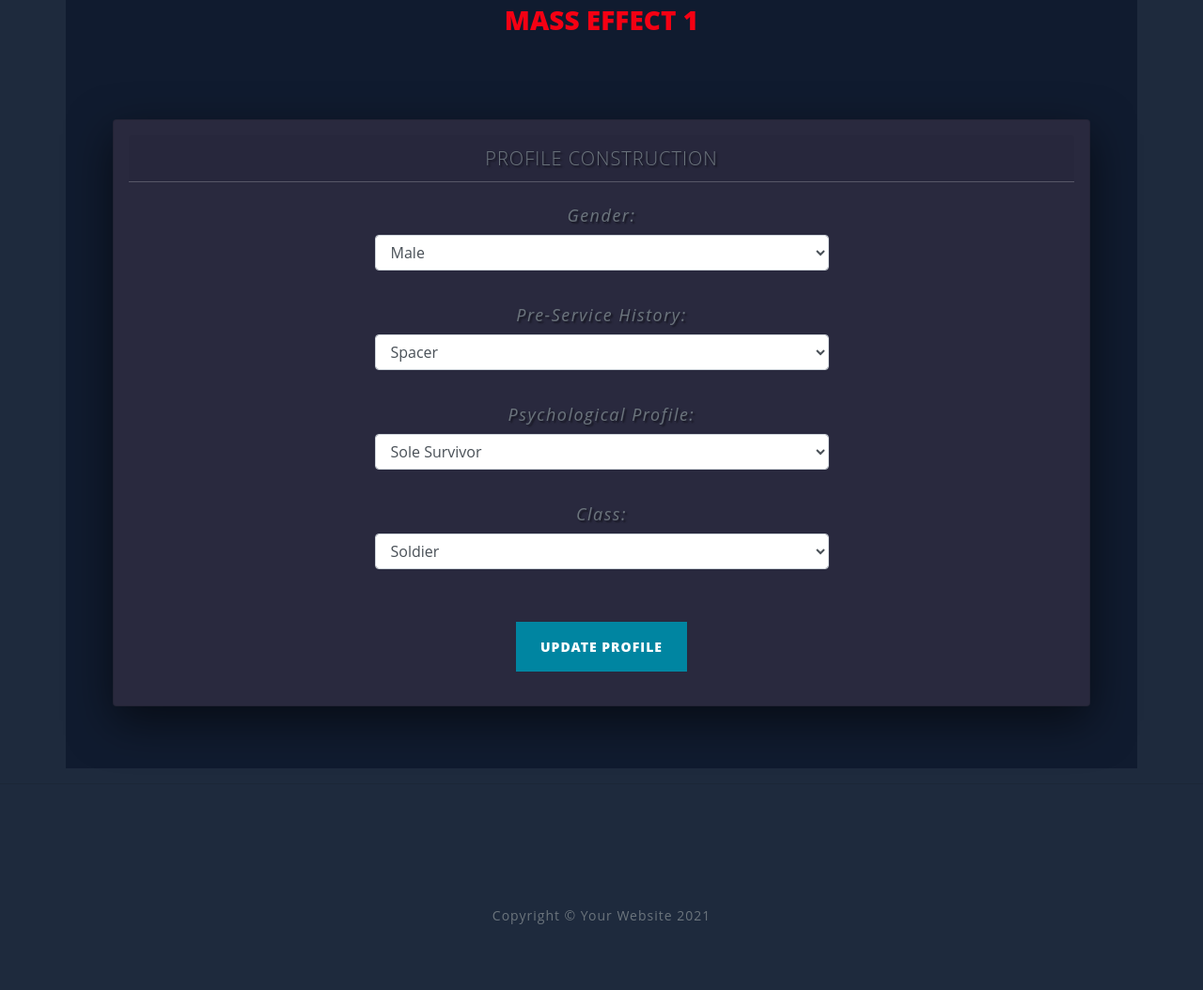
After one commit to EllenSt264/mass-effect-wiki, a Flask app: template templates/edit_1.html in a window 1280 px wide. The commit adds this page. Shown: the part 575-1629 px from the top of the page at 94% size. Run offline with Flask 2, Linux system fonts and the light colour scheme; the template is opened without the code that fills it, so the values that code supplies are empty; some libraries are stand-ins or nearby versions.

Commit message:
Add Update Data functionality for mass_effect_1 db

```diff
--- a/run.py
+++ b/run.py
@@ -137,8 +137,10 @@
 
     user_shepard = list(mongo.db.user_shepard.find())
 
+    mass_effect_1 = list(mongo.db.mass_effect_1.find())
+
     if session["user"]:
-        return render_template("shepard.html", username=username, user_shepard=user_shepard)
+        return render_template("shepard.html", username=username, user_shepard=user_shepard, mass_effect_1=mass_effect_1)
 
     return redirect(url_for("login"))
 
@@ -177,6 +179,26 @@
     return render_template("mass_effect_1.html", username=session["user"])
 
 
+@app.route("/edit_1/<shepard_id>", methods=["GET", "POST"])
+def edit_1(shepard_id):
+    if request.method == "POST":
+        submit = {
+            "created_by": session["user"],
+            "game_id": "1",
+            "gender": request.form.get("gender"),
+            "service_history": request.form.get("service-history"),
+            "psychological_profile": request.form.get("psychological-profile"),
+            "class": request.form.get("class")
+        }
+        mongo.db.mass_effect_1.update({
+            "_id": ObjectId(shepard_id)}, submit)
+        flash("Profile Successfully Updated")
+        return redirect(url_for("shepard", username=session["user"]))
+
+    shepard = mongo.db.mass_effect_1.find_one({"_id": ObjectId(shepard_id)})
+    return render_template("edit_1.html", shepard=shepard)
+
+
 @app.route("/logout")
 def logout():
     # Remove user from session cookies
--- /dev/null
+++ b/templates/edit_1.html
@@ -0,0 +1,62 @@
+{% extends "base.html" %}
+{% block content %}
+
+    <h3 class="game-heading text-center">Mass Effect 1</h3>
+
+    <div class="card text-white mb-3 p-3 mx-auto text-center profile-construction">
+
+        <div class="card-header text-muted">
+            Profile Construction
+        </div>
+
+        <div class="card-body">
+            <form method="POST" action="{{ url_for('edit_1', shepard_id=shepard._id) }}">
+                <!-- Gender -->
+                <div class="form-group pb-3">
+                    <label for="gender" class="text-muted">Gender: </label>
+                    <select name="gender" id="gender" class="form-control w-50 mx-auto">
+                        <option value="male">Male</option>
+                        <option value="female">Female</option>
+                    </select>
+                </div>
+                <!-- Pre-Service History -->
+                <div class="form-group pb-3">
+                    <label for="service-history" class="text-muted">Pre-Service History: </label>
+                    <select name="service-history" id="service-history" class="form-control w-50 mx-auto">
+                        <option value="Spacer">Spacer</option>
+                        <option value="Earthborn">Earthborn</option>
+                        <option value="Colonist">Colonist</option>
+                    </select>
+                </div>
+                <!-- Psychological Profile -->
+                <div class="form-group pb-3">
+                    <label for="psychological-profile" class="text-muted">Psychological Profile: </label>
+                    <select name="psychological-profile" id="psychological-profile" class="form-control w-50 mx-auto">
+                        <option value="Sole Survivor">Sole Survivor</option>
+                        <option value="War Hero">War Hero</option>
+                        <option value="Ruthless">Ruthless</option>
+                    </select>
+                </div>
+                <!-- Class -->
+                <div class="form-group pb-3">
+                    <label for="class" class="text-muted">Class: </label>
+                    <select name="class" id="class" class="form-control w-50 mx-auto">
+                        <option value="Soldier">Soldier</option>
+                        <option value="Engineer">Engineer</option>
+                        <option value="Adept">Adept</option>
+                        <option value="Infiltrator">Infiltrator</option>
+                        <option value="Sentinel">Sentinel</option>
+                        <option value="Vanguard">Vanguard</option>
+                    </select>
+                </div>
+                <button type="submit" class="btn btn-primary mt-4">Update Profile</button>
+            </form>
+        </div>
+
+
+
+
+    </div>
+
+
+{% endblock %}
--- a/templates/shepard.html
+++ b/templates/shepard.html
@@ -70,7 +70,9 @@
                         </div>
                         <!-- Update -->
                         <div class="col-12 text-center">
-                            <button type=button class="btn btn-info my-5">Update Data</button>
+                            <a href="{{ url_for('edit_1', shepard_id=shepard._id) }}" class="btn btn-info my-5">
+                                Update Data
+                            </a>
                         </div>
                     </div>
                 </div>
```
